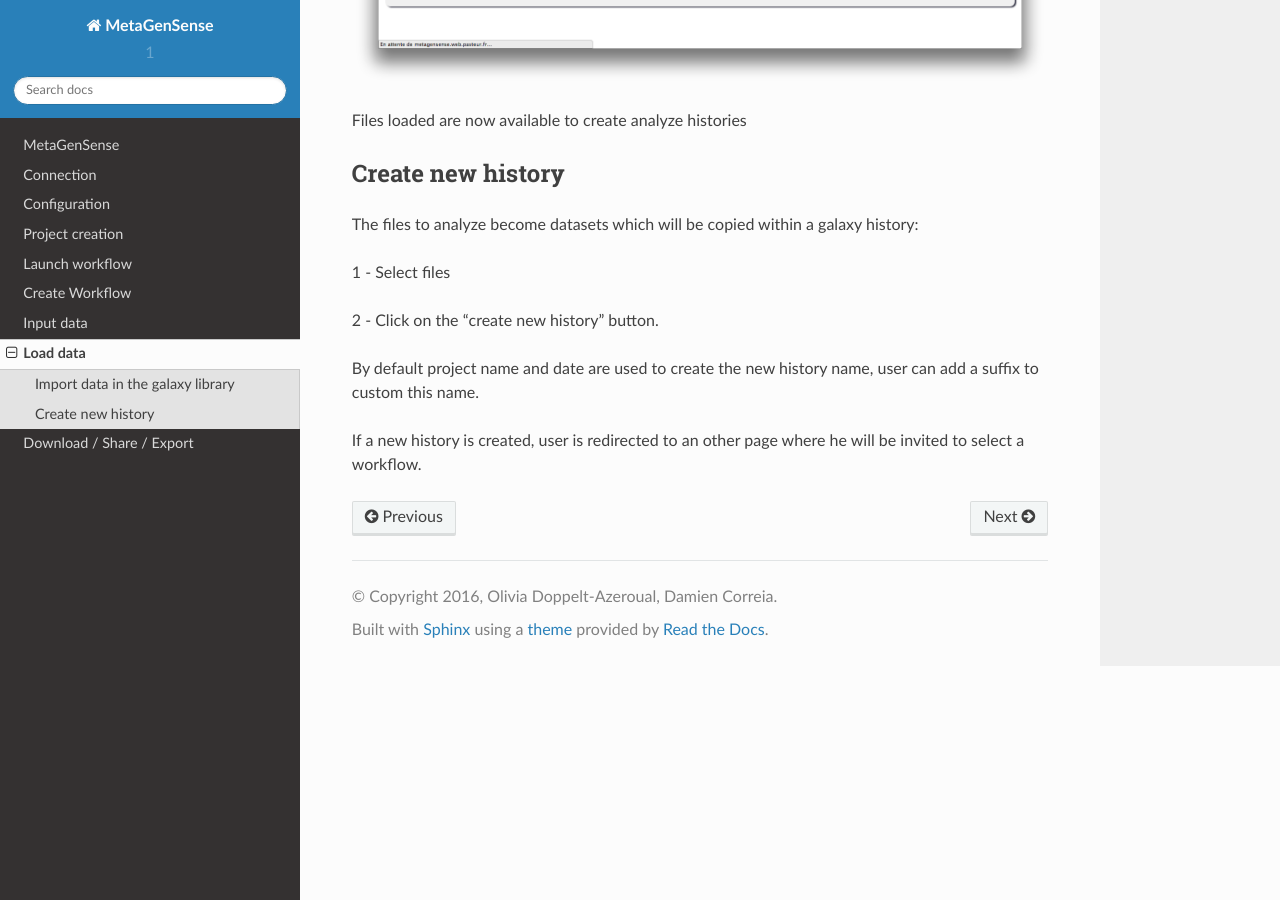
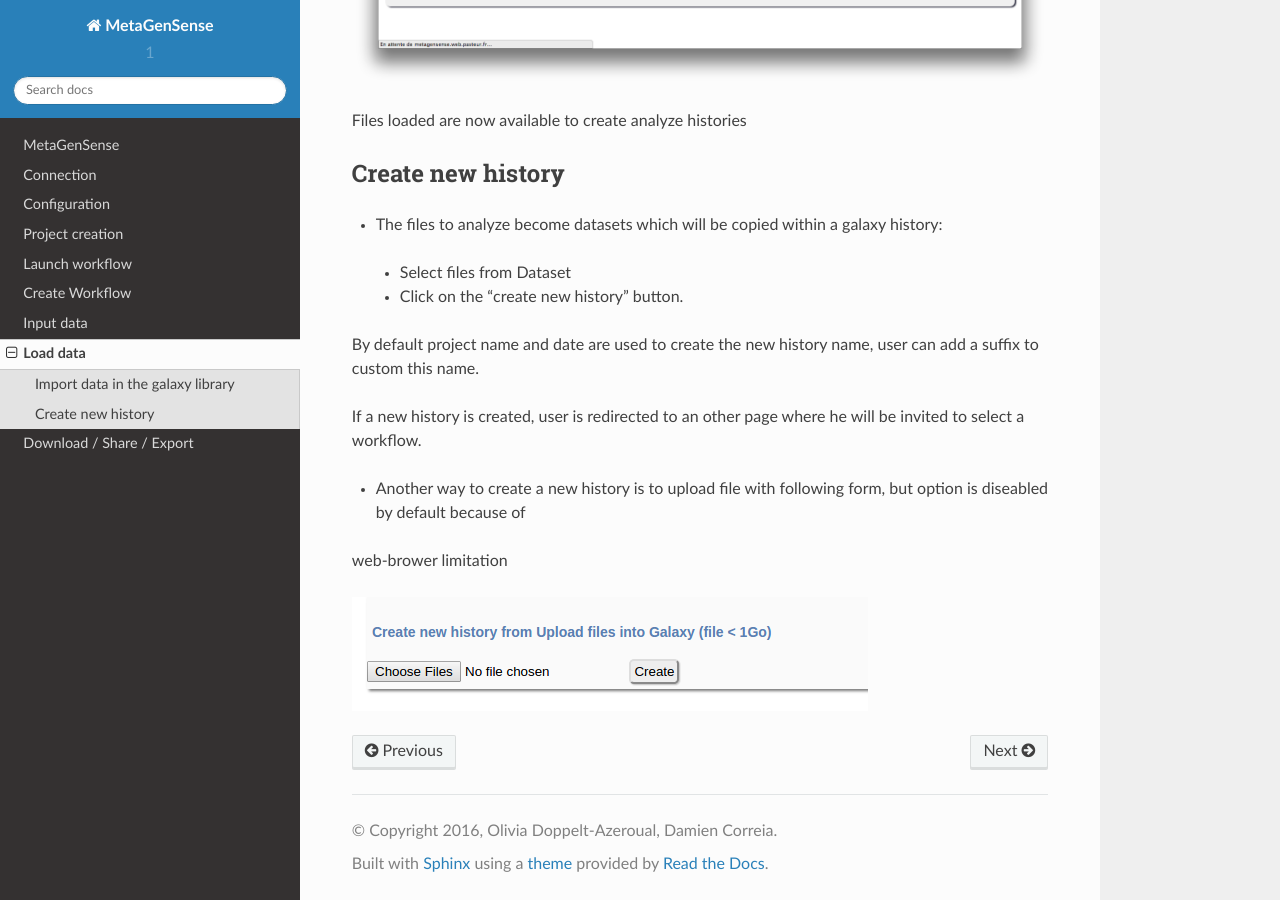
Before and after one commit to pgp-pasteur-fr/MetaGenSense, a Sphinx documentation site: the page built from doc/load_data.rst, in a window 1280 px wide and 900 px high, scrolled down 643 px. Built offline with Sphinx 7.4.7 and the Read the Docs theme 2.0.0, drawn with Linux system fonts in a browser that asks for light colours.

Commit message:
Update load_data.rst

```diff
--- a/doc/load_data.rst
+++ b/doc/load_data.rst
@@ -15,12 +15,17 @@ Files loaded are now available to create analyze histories
 Create new history
 ------------------
 
-The files to analyze become datasets which will be copied within a galaxy history:
+* The files to analyze become datasets which will be copied within a galaxy history::
 
-1 - Select files
+ - Select files from Dataset
 
-2 - Click on the “create new history” button.
+ - Click on the “create new history” button.
 
 By default project name and date are used to create the new history name, user can add a suffix to custom this name.
 
 If a new history is created, user is redirected to an other page where he will be invited to select a workflow.
+
+* Another way to create a new history is to upload file with following form, but option is diseabled by default because of
+web-brower limitation
+
+.. image:: images/uploadfile.png
```
